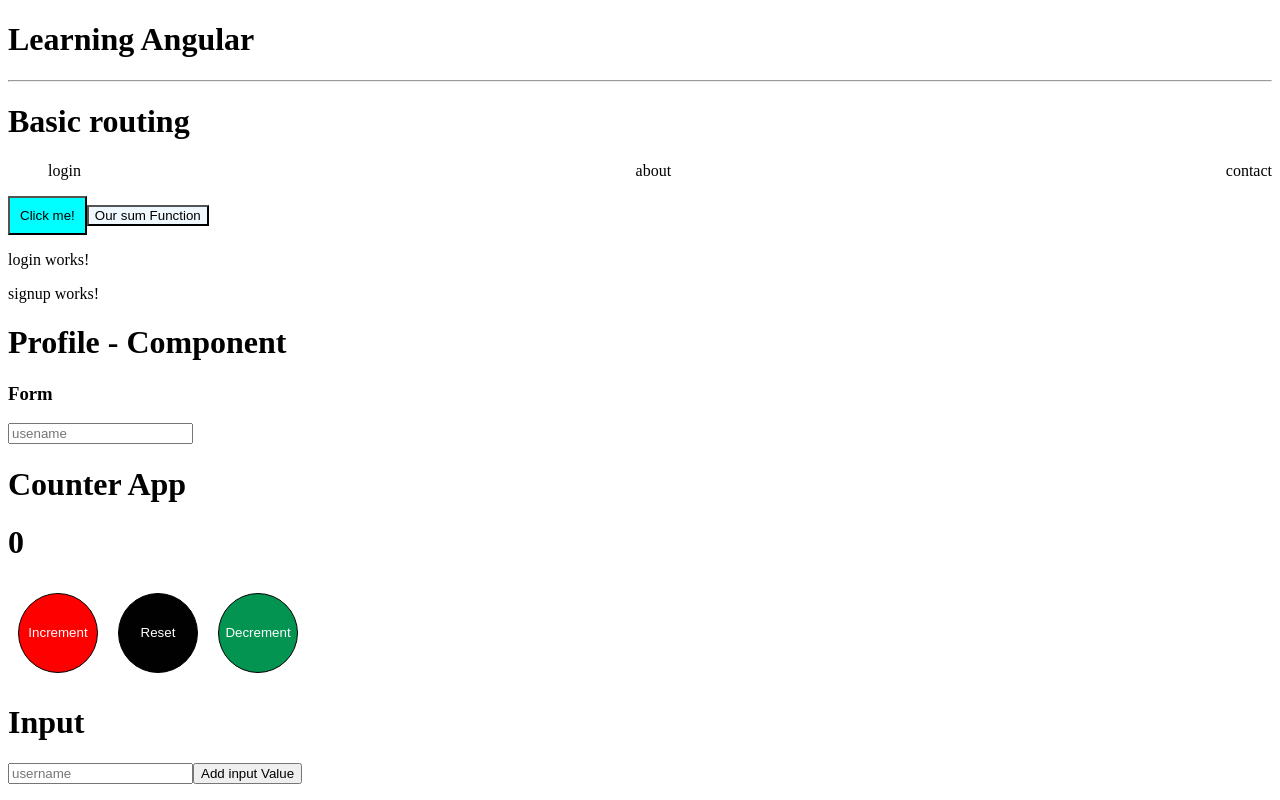
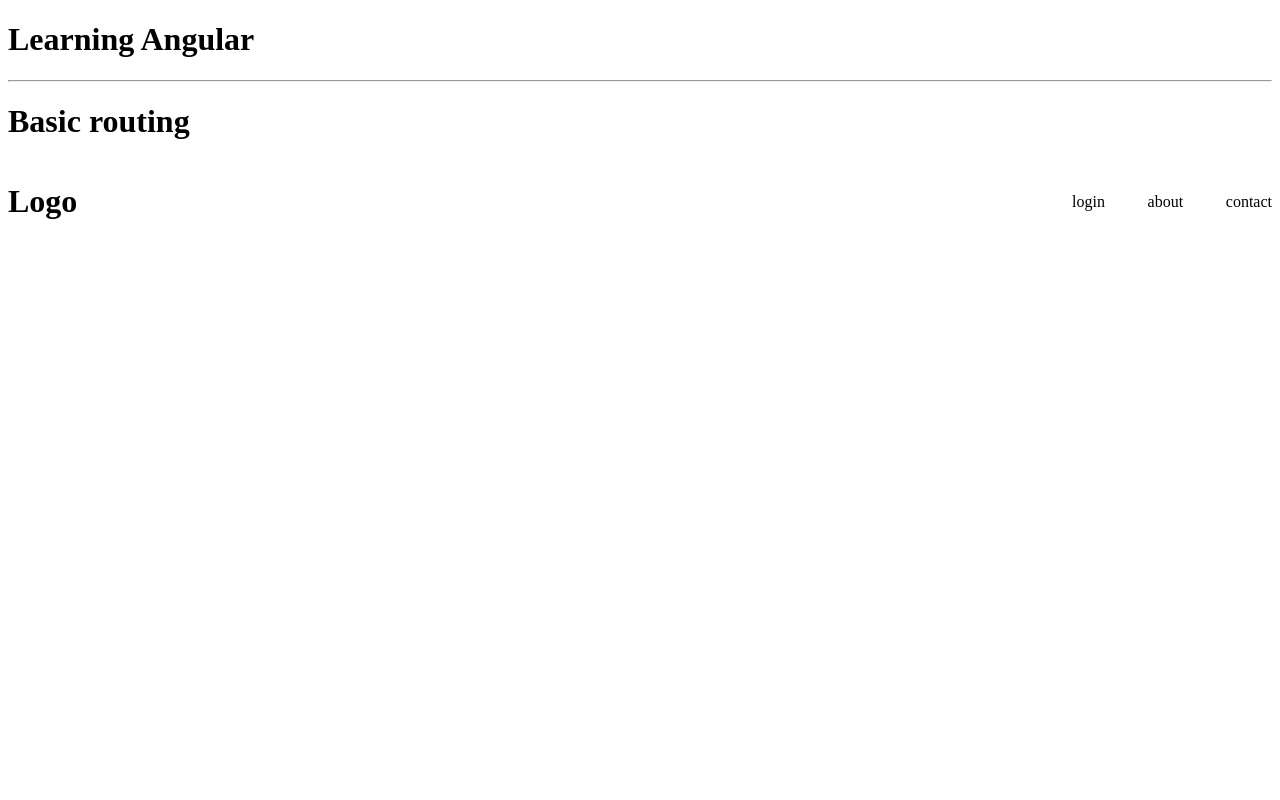
Before and after one commit to Hol7/AngularTuto, an Angular app: page / in a window 1280 px wide. Shown: the top 800 px of the page. Built offline with nearby package versions, Linux system fonts and the light colour scheme.

Commit message:
add home and user components with basic templates and styles

```diff
--- a/src/app/app.component.html
+++ b/src/app/app.component.html
@@ -1,9 +1,14 @@
 <h1>Learning Angular</h1>
 <hr>
 <h1>Basic routing</h1>
-<ul
-  style="display: flex; cursor: pointer; padding: auto; justify-content: space-between; align-content: center; align-items: center; list-style: none;">
-  <li routerLink="login">
+
+<div style="display: flex; justify-content: space-between;">
+  <h1>
+    Logo
+  </h1>
+  <ul
+  style="width: 200px;display: flex; cursor: pointer; padding: auto; justify-content: space-between; align-content: center; align-items: center; list-style: none;">
+  <li act routerLink="login">
     <a>login</a>
   </li>
   <li routerLink="about">
@@ -13,8 +18,11 @@
     <a>contact</a>
   </li>
 </ul>
+</div>
+
+
 <router-outlet></router-outlet>
-
+<!--
 <button (click)="handleClick()" style="background-color: aqua; padding: 10px;">Click me!</button>
 <button (click)="sumFunction(40, 98)" style="margin-top: 10; border-radius: 10; background-color: aliceblue;">Our sum
   Function
@@ -84,14 +92,12 @@
 {{z()}}
 <button (click)="voteValu()">Update compute</button>
 
-<!-- <div *ngFor="let user of users; trackBy: trackByFn">
-  <div>{{user}}</div>
-</div> -->
+
 
 <h1>Todo App</h1>
 <input [(ngModel)]="task" type="text" placeholder="add value">
 <button (click)="addTask()">add todo</button>
-<!-- <p>{{task}} </p> -->
+
 
 @for(task of taskList ; track task){
 <ul style="display: flex; padding: 10px; list-style: none;">
@@ -107,4 +113,4 @@
   <li *ngFor="let student of students">
     {{student.name }}, {{student.age}}
   </li>
-</ul>
+</ul> -->
--- /dev/null
+++ b/src/app/home/home.component.html
@@ -0,0 +1 @@
+<p>home works!</p>
--- /dev/null
+++ b/src/app/user/user.component.html
@@ -0,0 +1 @@
+<p>user works!</p>
```
Also changed, not shown: src/app/home/home.component.ts (added, +12 -0 lines), src/app/user/user.component.ts (added, +12 -0 lines), src/app/home/home.component.css (added), src/app/user/user.component.css (added), 2 other files (tests, documents, lock files or other folders).
